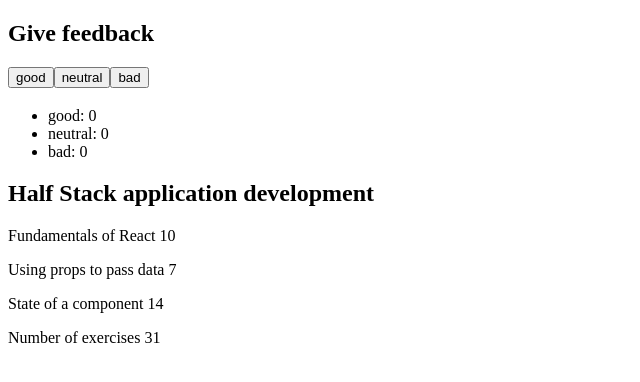
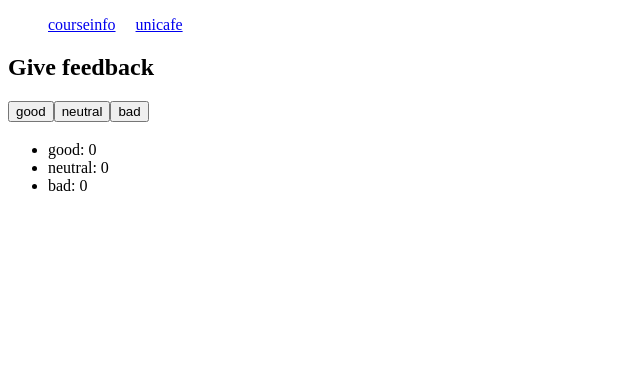
Before and after one commit to little-plumelet/Helsinki_fullstack_part1, a React (Create React App) app: page /unicafe in a window 1280 px wide. Shown: the top 382 px of the page, without its empty margins (0-640 px from the left). Built offline with nearby package versions, Linux system fonts and the light colour scheme.

Commit message:
add routes for exercises in part_1

```diff
--- a/package.json
+++ b/package.json
@@ -8,6 +8,7 @@
     "@testing-library/user-event": "^13.5.0",
     "react": "^18.2.0",
     "react-dom": "^18.2.0",
+    "react-router-dom": "^6.8.1",
     "react-scripts": "5.0.1",
     "web-vitals": "^2.1.4"
   },
--- a/src/App.js
+++ b/src/App.js
@@ -1,16 +1,28 @@
 import { CourseinfoPage } from './courseinfo/CourceInfoPage';
 import { UniCafePage } from './unicafe/UniCafePage';
+import {
+  BrowserRouter as Router,
+  Routes,
+  Route,
+  Link
+ } from 'react-router-dom';
+ import React from 'react';
 
 const App = () => {
 
-
-
-
   return (
-    <div>
-      <UniCafePage />
-      <CourseinfoPage />
-    </div>
+    <Router>
+      <div>
+        <ul style={{display: 'flex', gap: '20px'}}>
+          <li style={{listStyleType: 'none'}}><Link to='/courseinfo'>courseinfo</Link></li>
+          <li style={{listStyleType: 'none'}}><Link to='/unicafe'>unicafe</Link></li>
+        </ul>
+      </div>
+      <Routes>
+        <Route exact path='/courseinfo' element={<CourseinfoPage />} />
+        <Route exact path='/unicafe' element={<UniCafePage />} />
+      </Routes>
+    </Router>
   )
 }
 
```
Also changed, not shown: 1 other file (tests, documents, lock files or other folders).
